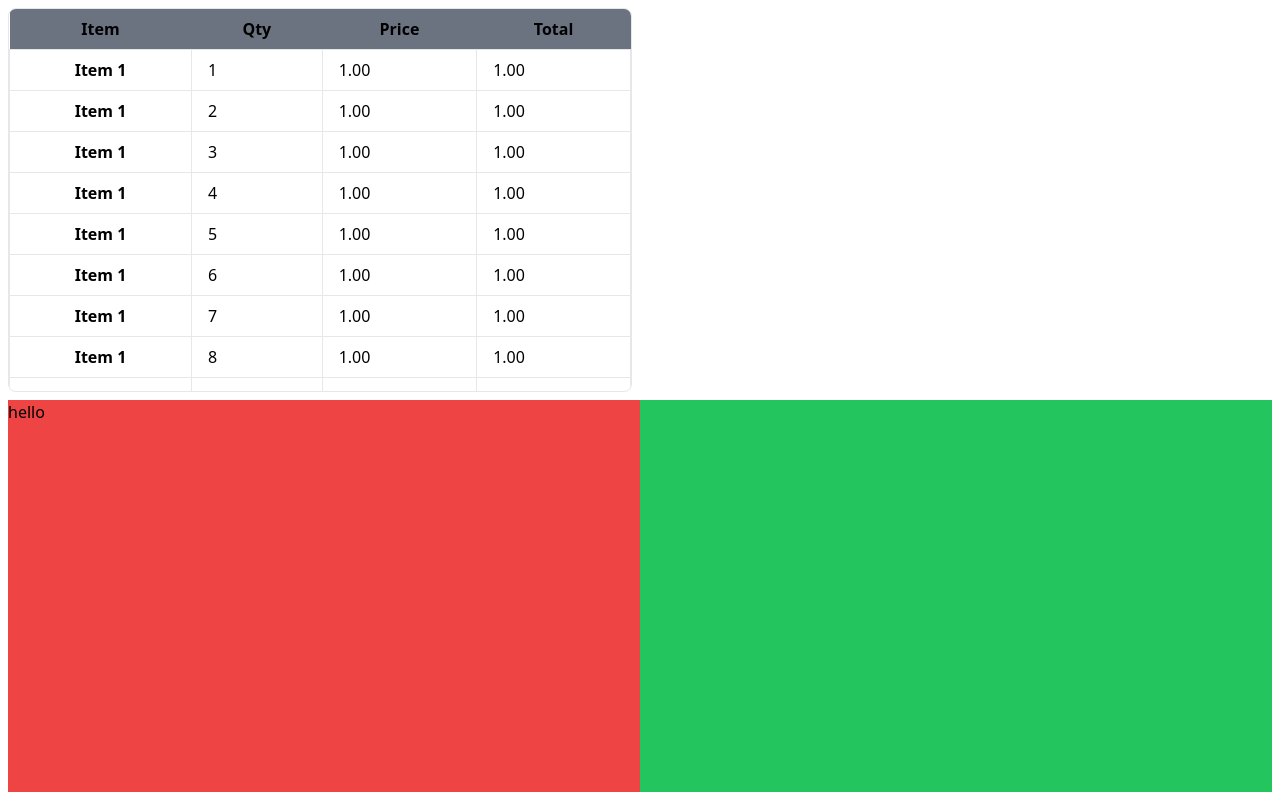
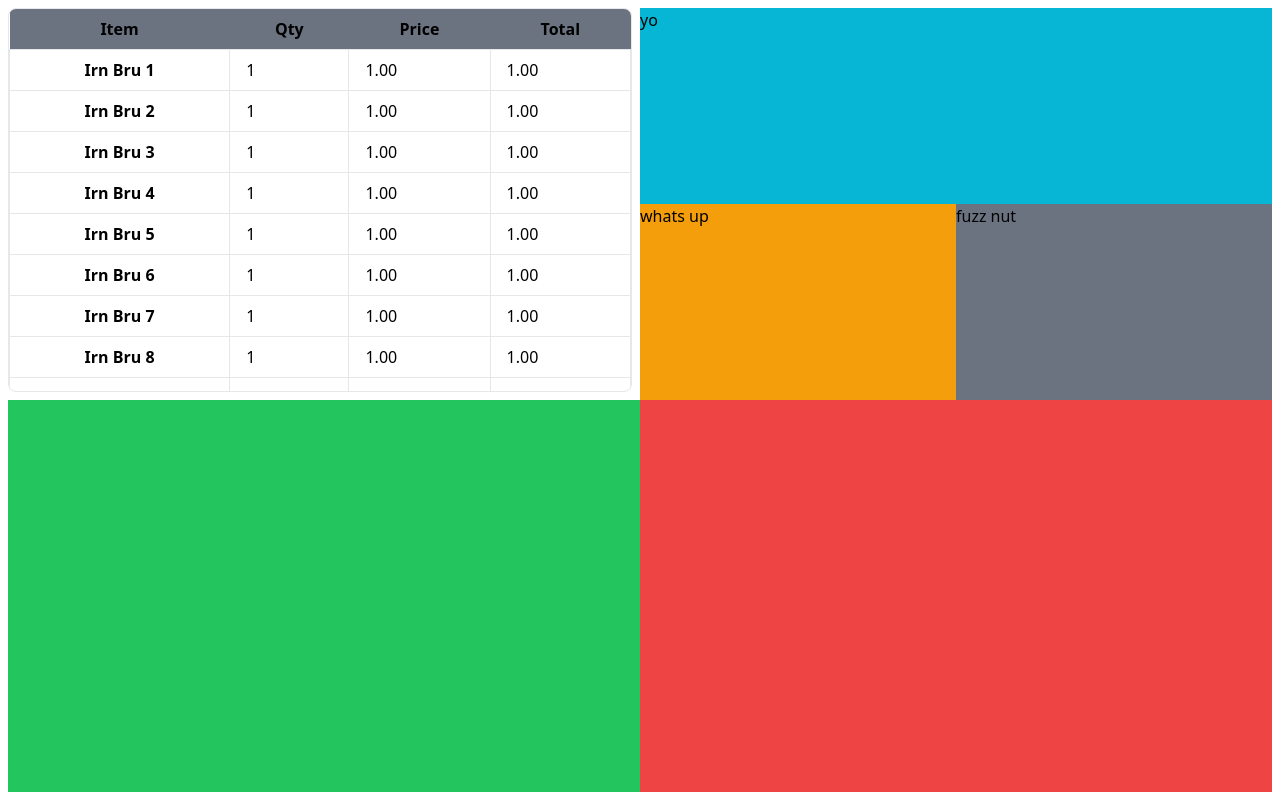
Before and after one commit to drop-middle-leaves/eposjs-client, a Vue app: page / in a window 1280 px wide. Built offline with nearby package versions, Linux system fonts and the light colour scheme.

Commit message:
GRID WITHIN A GRID HOLY HELL

```diff
--- a/src/App.vue
+++ b/src/App.vue
@@ -4,22 +4,38 @@
 </script>
 
 <template>
+  <!-- mounts to main.js, centralises the container containing the grid to allow for container -->
   <div id="app" class="flex h-screen w-screen justify-center">
-    <div class="flex h-[calc(100vh_-_1rem)] w-[calc(100vw_-_1rem)] self-center">
-      <div class="flex-row h-1/2 w-full">
+    <!-- creates the outside container, creating the outside margin -->
+    <div class="h-[calc(100vh_-_1rem)] w-[calc(100vw_-_1rem)] self-center">
+      <!-- creates the 1st row -->
+      <div class="flex-row flex h-1/2 w-full">
+        <!-- creates the 1st column of the first row -->
         <div class="flex-col h-full w-full">
           <current-table />
         </div>
-        <div class="flex-col h-full w-full">
-          <div class="bg-red-500 h-full w-full">hello</div>
+        <!-- creates the 2nd column of the first row -->
+        <div class="flex-col flex h-full w-full">
+          <!-- creates the area for the search box (first row, second column -> first row) -->
+          <div class="flex-row h-1/2 w-full bg-cyan-500">yo</div>
+          <!-- creates a second row (first row, second column -> second row) -->
+          <div class="flex-row flex h-1/2 w-full">
+            <!-- creates the first column ^ -->
+            <div class="flex-col h-full w-1/2 bg-amber-500">whats up</div>
+            <!-- creates the second column ^ -->
+            <div class="flex-col h-full w-1/2 bg-gray-500">fuzz nut</div>
+          </div>
         </div>
       </div>
-      <div class="flex-row h-1/2 w-full">
-        <div class="flex-col h-full w-full">
-          <search-total />
-        </div>
+      <!-- creates the second row -->
+      <div class="flex-row flex h-1/2 w-full">
+        <!-- creates the first column of the second row -->
         <div class="flex-col h-full w-full">
           <div class="bg-green-500 h-full w-full"></div>
+        </div>
+        <!-- creates the second column of the second row -->
+        <div class="flex-col h-full w-full">
+          <div class="bg-red-500 h-full w-full"></div>
         </div>
       </div>
     </div>
--- a/src/assets/compiled.css
+++ b/src/assets/compiled.css
@@ -518,12 +518,50 @@
   --tw-backdrop-sepia:  ;
 }
 
+.container {
+  width: 100%;
+}
+
+@media (min-width: 640px) {
+  .container {
+    max-width: 640px;
+  }
+}
+
+@media (min-width: 768px) {
+  .container {
+    max-width: 768px;
+  }
+}
+
+@media (min-width: 1024px) {
+  .container {
+    max-width: 1024px;
+  }
+}
+
+@media (min-width: 1280px) {
+  .container {
+    max-width: 1280px;
+  }
+}
+
+@media (min-width: 1536px) {
+  .container {
+    max-width: 1536px;
+  }
+}
+
 .flex {
   display: flex;
 }
 
 .table {
   display: table;
+}
+
+.grid {
+  display: grid;
 }
 
 .h-1\/2 {
@@ -544,6 +582,10 @@
 
 .h-screen {
   height: 100vh;
+}
+
+.w-1\/2 {
+  width: 50%;
 }
 
 .w-\[calc\(100\%_-_0\.5rem\)\] {
@@ -592,6 +634,16 @@
 
 .border {
   border-width: 1px;
+}
+
+.bg-amber-500 {
+  --tw-bg-opacity: 1;
+  background-color: rgb(245 158 11 / var(--tw-bg-opacity));
+}
+
+.bg-cyan-500 {
+  --tw-bg-opacity: 1;
+  background-color: rgb(6 182 212 / var(--tw-bg-opacity));
 }
 
 .bg-gray-500 {
--- a/src/components/currentTable.vue
+++ b/src/components/currentTable.vue
@@ -14,8 +14,8 @@
       </thead>
       <tbody>
         <tr v-for="i in 20">
-          <th class="border px-4 py-2">Item 1</th>
-          <td class="border px-4 py-2">{{ i }}</td>
+          <th class="border px-4 py-2">Irn Bru {{ i }}</th>
+          <td class="border px-4 py-2">1</td>
           <td class="border px-4 py-2">1.00</td>
           <td class="border px-4 py-2">1.00</td>
         </tr>
```
